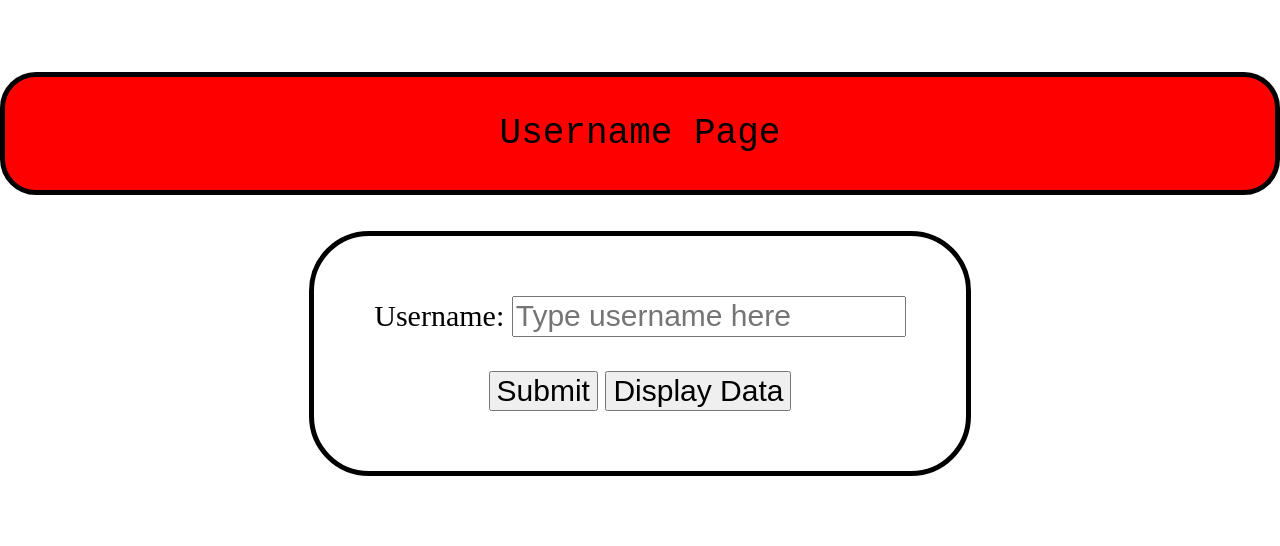
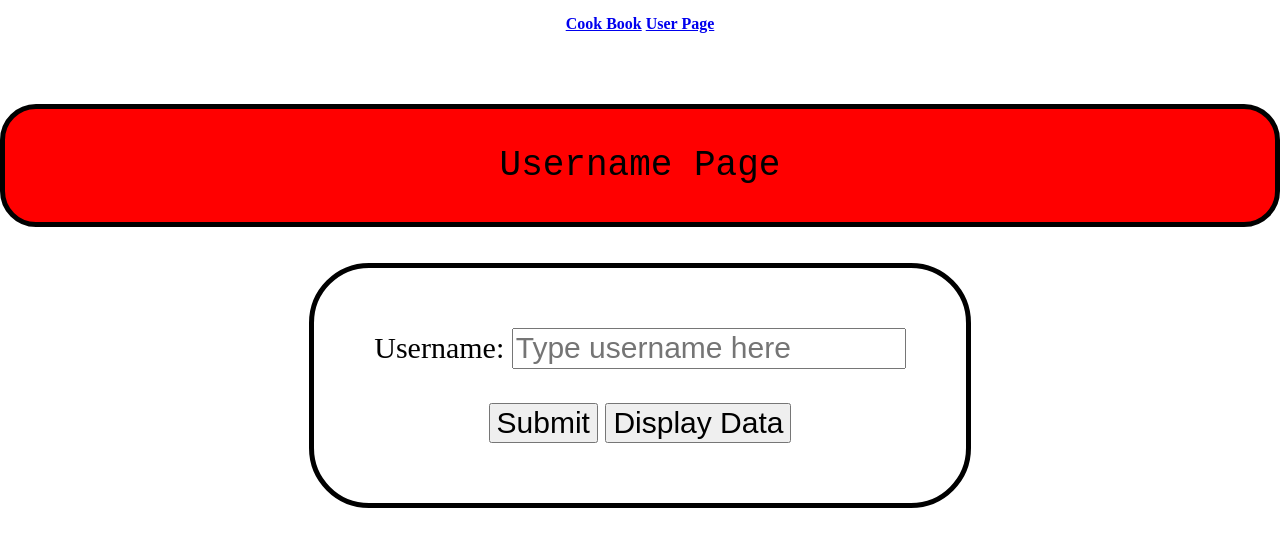
Before and after one commit to SeanReimerITMD462/ITMD-462-Final-Project, a website: page username.html in a window 1280 px wide. Drawn offline with nearby package versions, Linux system fonts and the light colour scheme; a web font is replaced by a local one.

Commit message:
Update username.html
Added a navigation bar

```diff
--- a/username.html
+++ b/username.html
@@ -16,14 +16,21 @@
     <script src="https://ajax.googleapis.com/ajax/libs/jquery/3.5.1/jquery.min.js"></script>
 
     <!-- Connecting to JavaScript file -->
-    <script src = "jQuery.js"></script>
+    <script src="jQuery.js"></script>
   </head>
   <body>
+    <header>
+      <!-- Adding a navigation bar -->
+      <nav id="navigation">
+        <span><a href="index.html">Cook Book</a></span>
+        <span><a href="#">User Page</a></span>
+      </nav>
+    </header>
     <!-- Creating a header for my username page -->
     <h1>Username Page</h1>
 
       <!-- I am creating my HTML input form for the username -->
-      <form method = "post" autocomplete = "on">
+      <form method="post" autocomplete="on">
       <label for="username">Username:
         <input type="text" name="username" id="username" placeholder="Type username here">
       </label><br><br>
```
